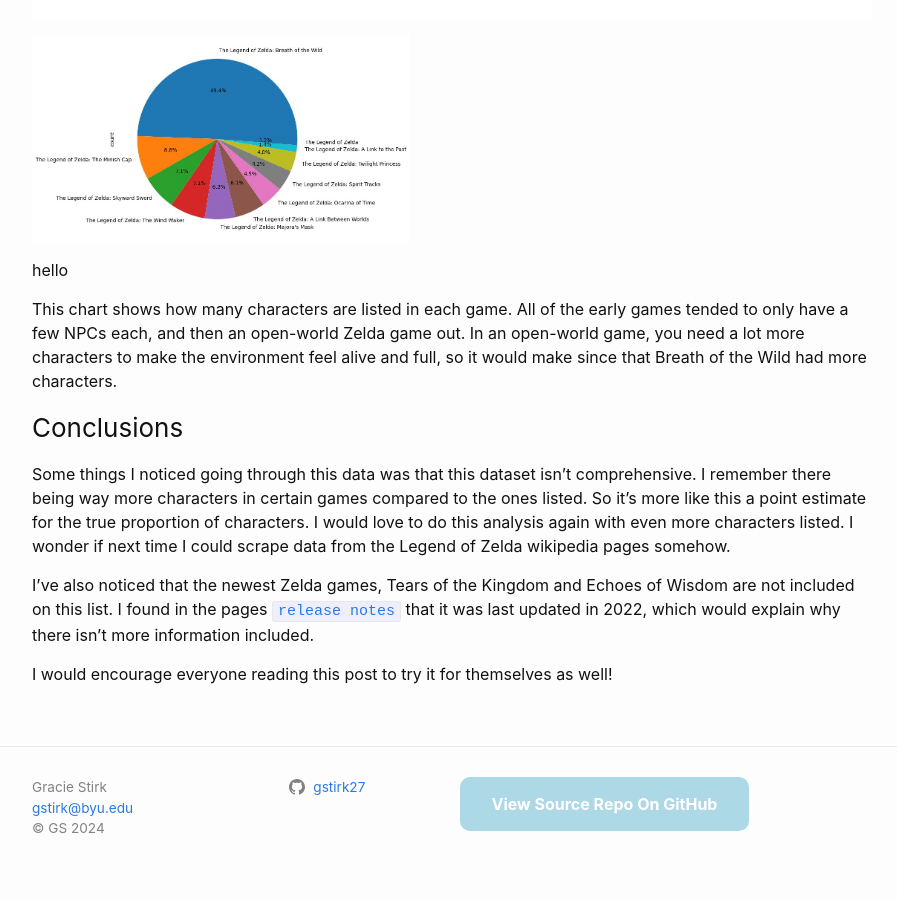
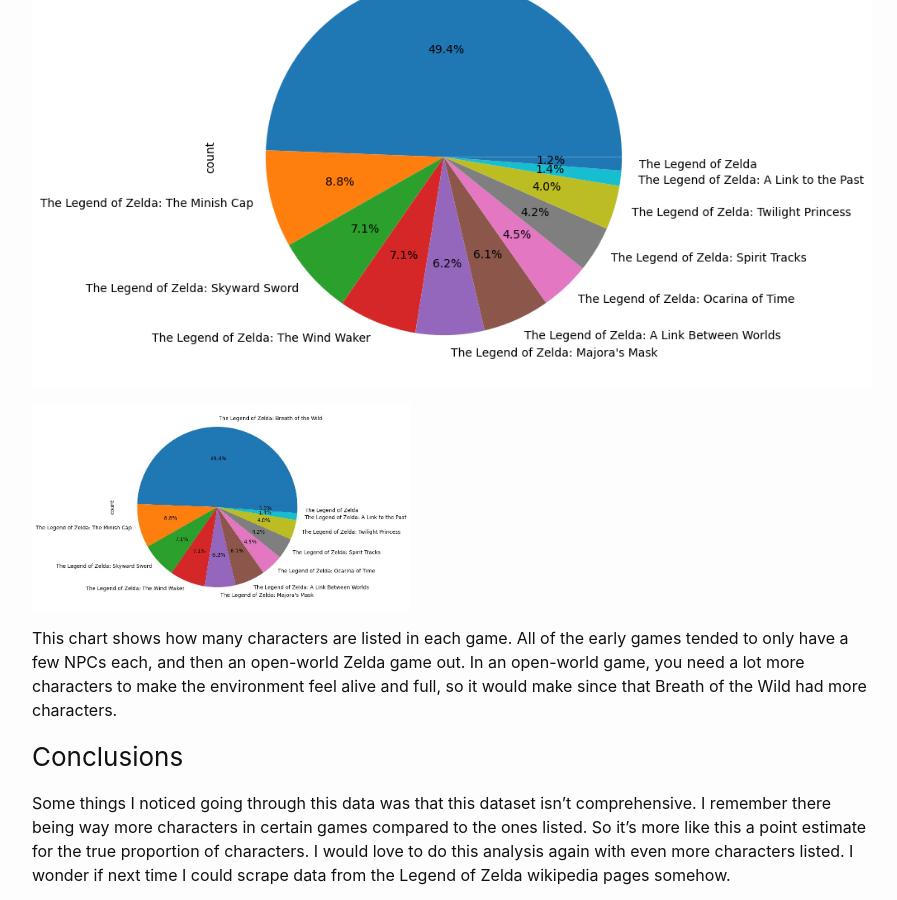
Before and after one commit to gstirk27/Gracie-s-Blog, a Jekyll site: the page built from _posts/2024-11-06-curated-API.md, in a window 1280 px wide and 900 px high, scrolled down 4833 px. Shown: the whole window, without its empty margins (188-1085 px from the left). Built offline with Jekyll 4.4.1, drawn with Linux system fonts in a browser that asks for light colours; comment, search, counter and statistics services are not loaded.

Commit message:
rerererereadded pics

````diff
--- a/_posts/2024-11-06-curated-API.md
+++ b/_posts/2024-11-06-curated-API.md
@@ -136,6 +136,9 @@
 
 ```
 ![Race-Pie-Chart]({{site.url}}/{{site.baseurl}}/assets/images/race-pie-chart.jpg)
+<figure>
+<img src='/assets/images/race-pie-chart.jpg' alt = "" style = "width: 45%;"/>
+</figure>
 
 We can see from here that overall the games, the human-like race has far more characters shown in the games.
 
@@ -149,8 +152,6 @@
 <img src='/assets/images/game-pie-chart.jpg' alt = "" style = "width: 45%;"/>
 </figure>
 
-hello
-
 This chart shows how many characters are listed in each game. All of the early games tended to only have a few NPCs each, and then an open-world Zelda game out. In an open-world game, you need a lot more characters to make the environment feel alive and full, so it would make since that Breath of the Wild had more characters.
 
 ### Conclusions
````
